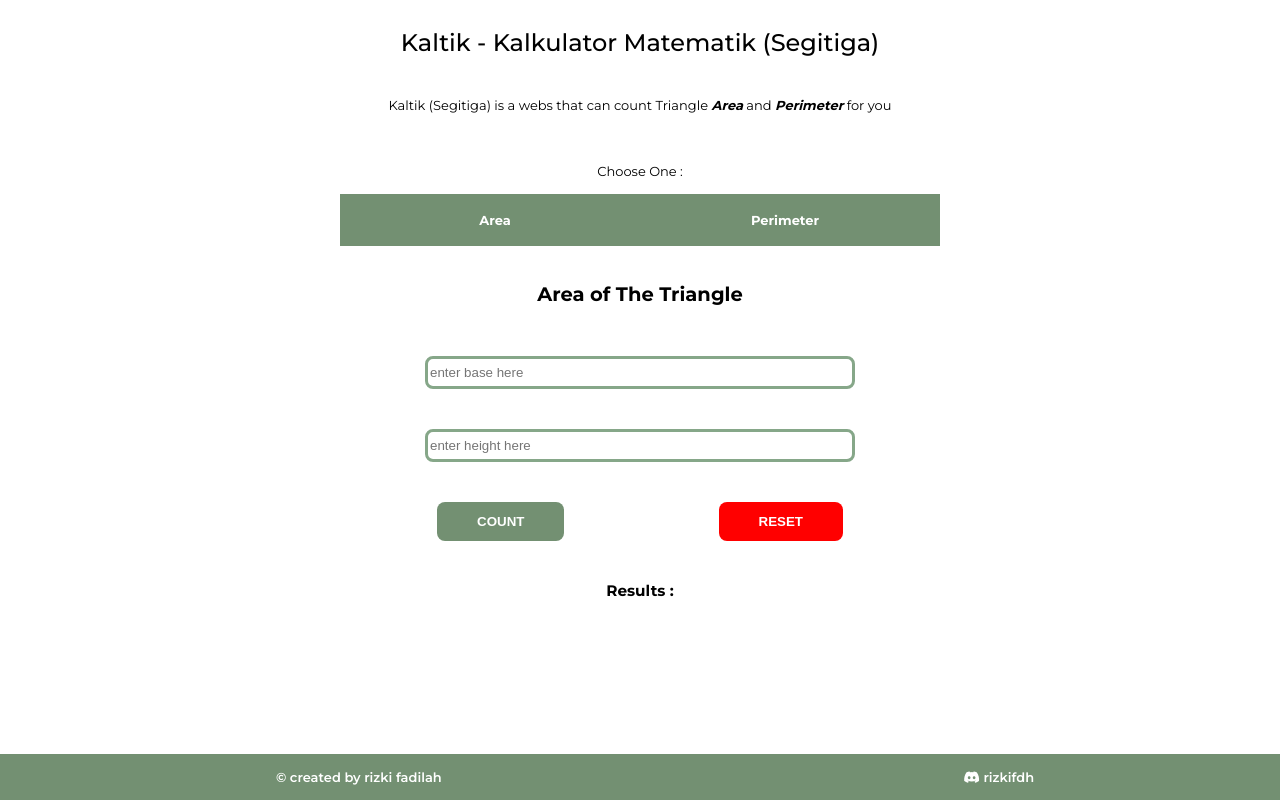
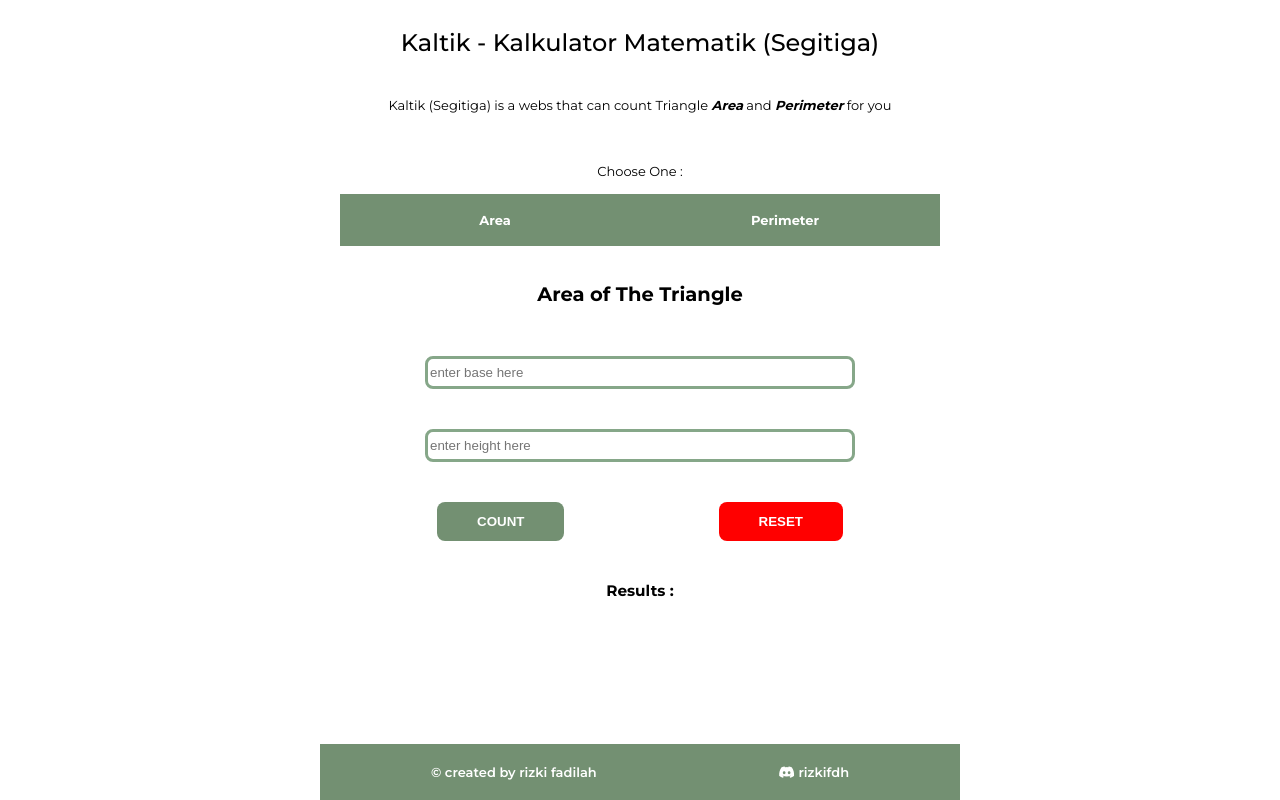
Before and after one commit to revou-fundamental-course/25-dec-23-rizkifdh, a plain HTML site: page index.html in a window 1280 px wide. Drawn offline with Linux system fonts and the light colour scheme.

Commit message:
fix footer

```diff
--- a/css/style.css
+++ b/css/style.css
@@ -165,11 +165,15 @@ footer {
   display: flex;
   justify-content: space-around;
   background-color: #739072;
-  padding: 15px;
+  padding: 20px;
   color: white;
   font-weight: 600;
+  max-width: 600px;
   position: fixed;
   bottom: 0;
-  left:0;
-  width: 100%;
+  margin-left: auto;
+  margin-right: auto;
+  width: calc(100% - 80px);
+  left: 50%;
+  transform: translateX(-50%);
 }
```
